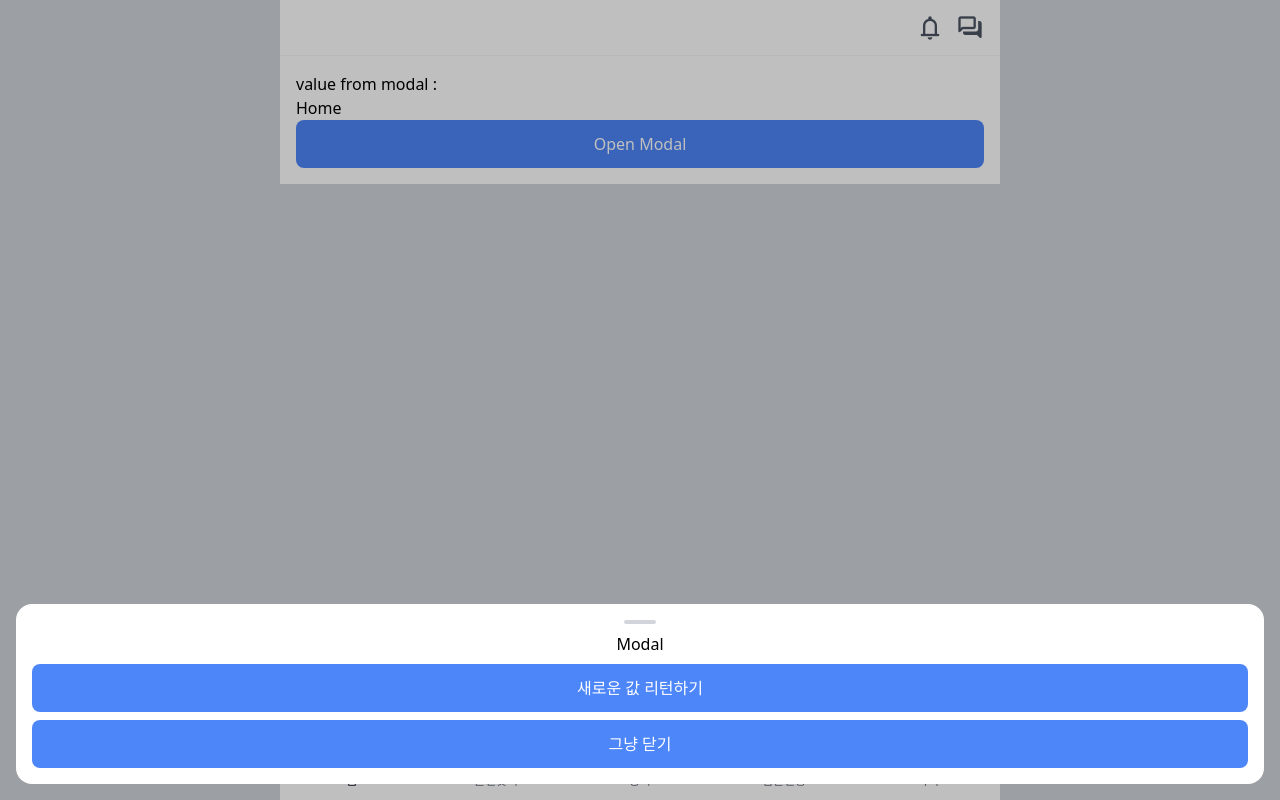
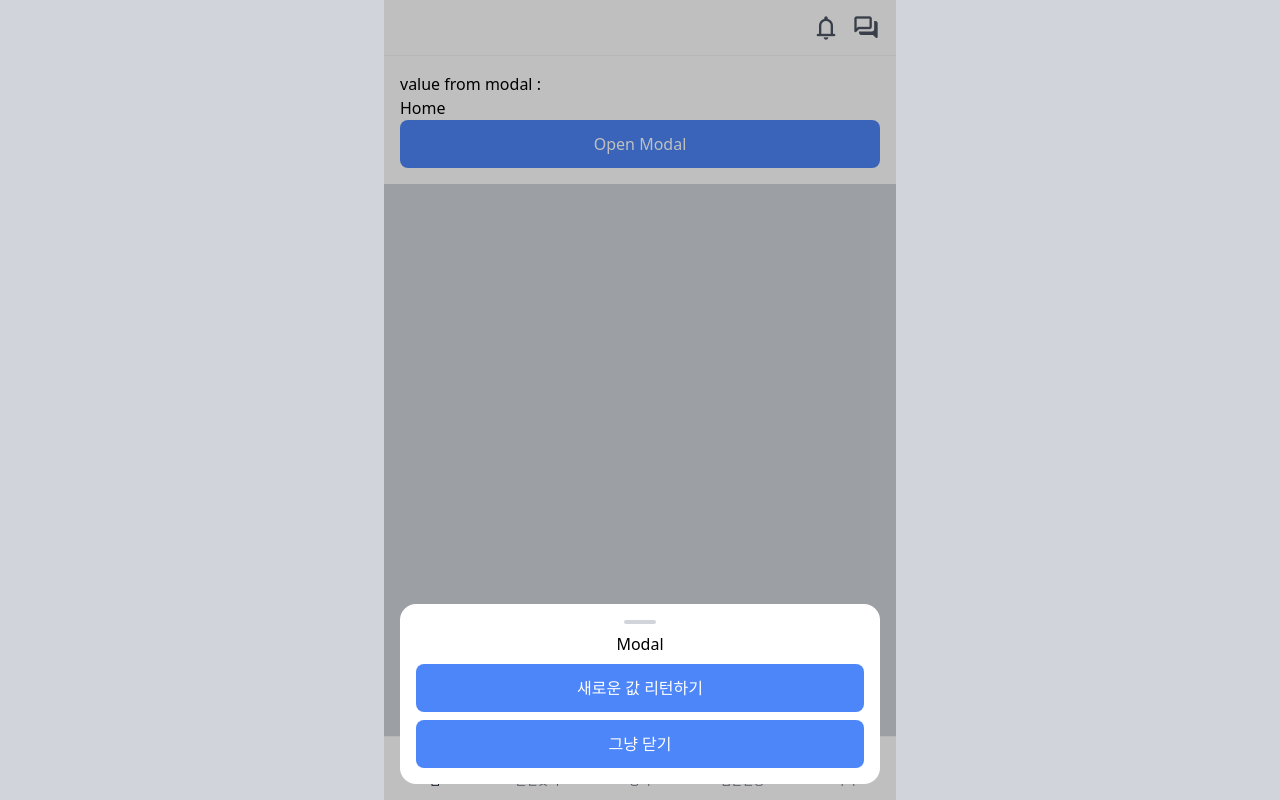
Before and after one commit to wndgur2/ddang, a React (Vite) app: page /explore in a window 1280 px wide. Both pictures are taken after a click on the button "Open Modal". Built offline with nearby package versions, Linux system fonts and the light colour scheme.

Commit message:
fix: #10 PC에서 모달 너비 제한

```diff
--- a/src/App.jsx
+++ b/src/App.jsx
@@ -17,7 +17,7 @@ function App() {
   initFCM()
 
   return (
-    <div className={`${style.container}`}>
+    <div className={`max-w-lg ${style.container}`}>
       <Routes>
         <Route path='/explore' element={<ExploreLayout />}>
           <Route index element={<HomePage />} />
--- a/src/App.module.css
+++ b/src/App.module.css
@@ -1,6 +1,5 @@
 .container {
   width: 100%;
-  max-width: var(--max-width);
   margin: 0 auto;
   background-color: var(--bg-color);
 }
--- a/src/components/modals/Modal.jsx
+++ b/src/components/modals/Modal.jsx
@@ -1,17 +1,24 @@
 import PropTypes from 'prop-types'
-
+import { createPortal } from 'react-dom'
 function Modal({ children, close }) {
   return (
-    <div className='fixed inset-0 z-1 p-4 flex flex-col-reverse'>
+    <>
+      {createPortal(
         <div
-        className='fixed inset-0 bg-black opacity-25'
+          className={`m-auto fixed inset-0 p-4 z-2 max-w-lg w-full flex flex-col-reverse items-center`}
+        >
+          <div
+            className='z-2 m-auto fixed inset-0 max-w-lg bg-black opacity-25'
             onClick={() => close()}
           ></div>
-      <div className='flex flex-col gap-2 items-center bg-white z-2 p-4 rounded-2xl'>
+          <div className='max-w-lg w-full flex flex-col gap-2 items-center bg-white z-2 p-4 mx-auto rounded-2xl'>
             <div className='w-8 h-1 bg-gray-300 rounded-xs'></div>
             {children}
           </div>
-    </div>
+        </div>,
+        document.body,
+      )}
+    </>
   )
 }
 
--- /dev/null
+++ b/src/components/modals/Modal.module.css
@@ -0,0 +1,3 @@
+.modal {
+  max-width: var(--max-width);
+}
--- a/src/components/navbar/Navbar.jsx
+++ b/src/components/navbar/Navbar.jsx
@@ -15,7 +15,7 @@ function Navbar() {
   ]
   return (
     <nav
-      className={`flex grow flex-row justify-around items-center bg-white ${style.navbar}`}
+      className={`max-w-lg flex grow flex-row justify-around items-center bg-white ${style.navbar}`}
     >
       {navs.map((nav, index) => (
         <NavLink key={index} className={getClassName} to={nav.to} end={nav.end}>
--- a/src/components/navbar/Navbar.module.css
+++ b/src/components/navbar/Navbar.module.css
@@ -1,6 +1,5 @@
 .navbar {
   width: 100%;
-  max-width: var(--max-width);
   position: fixed;
   bottom: 0;
   left: inherit;
```
Lines whose indentation alone changed are shown as unchanged.
